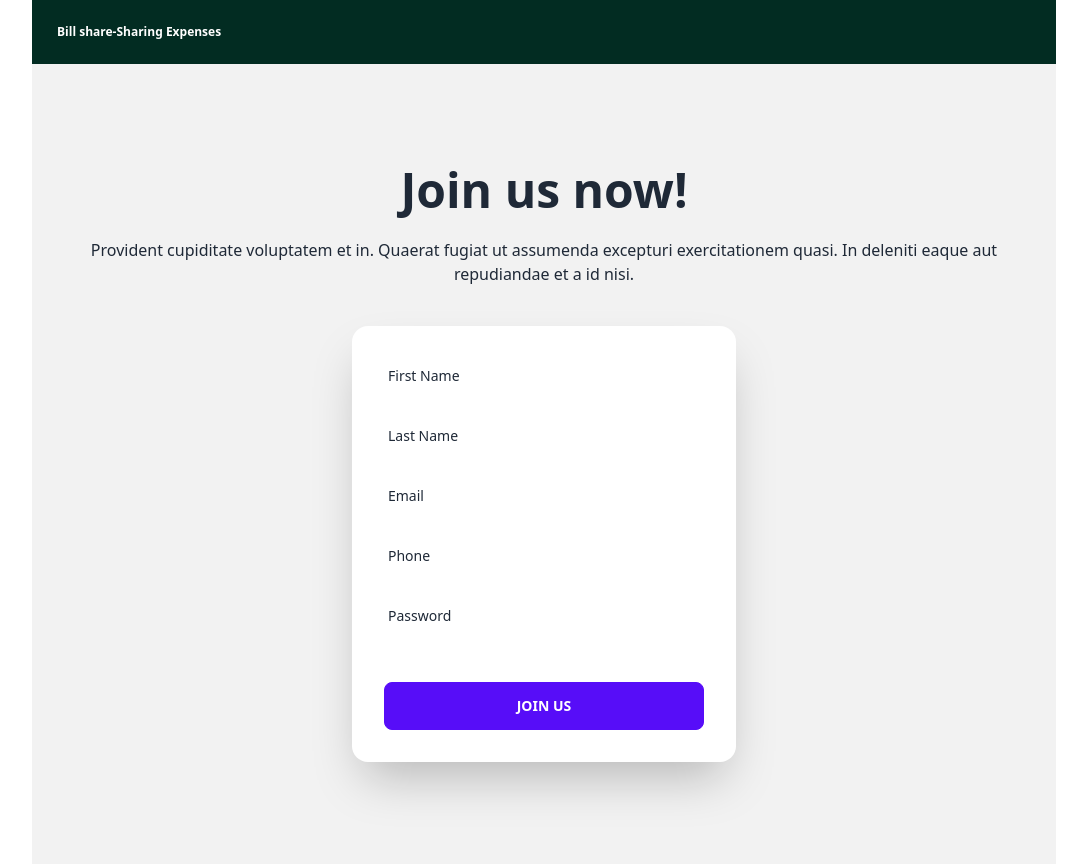
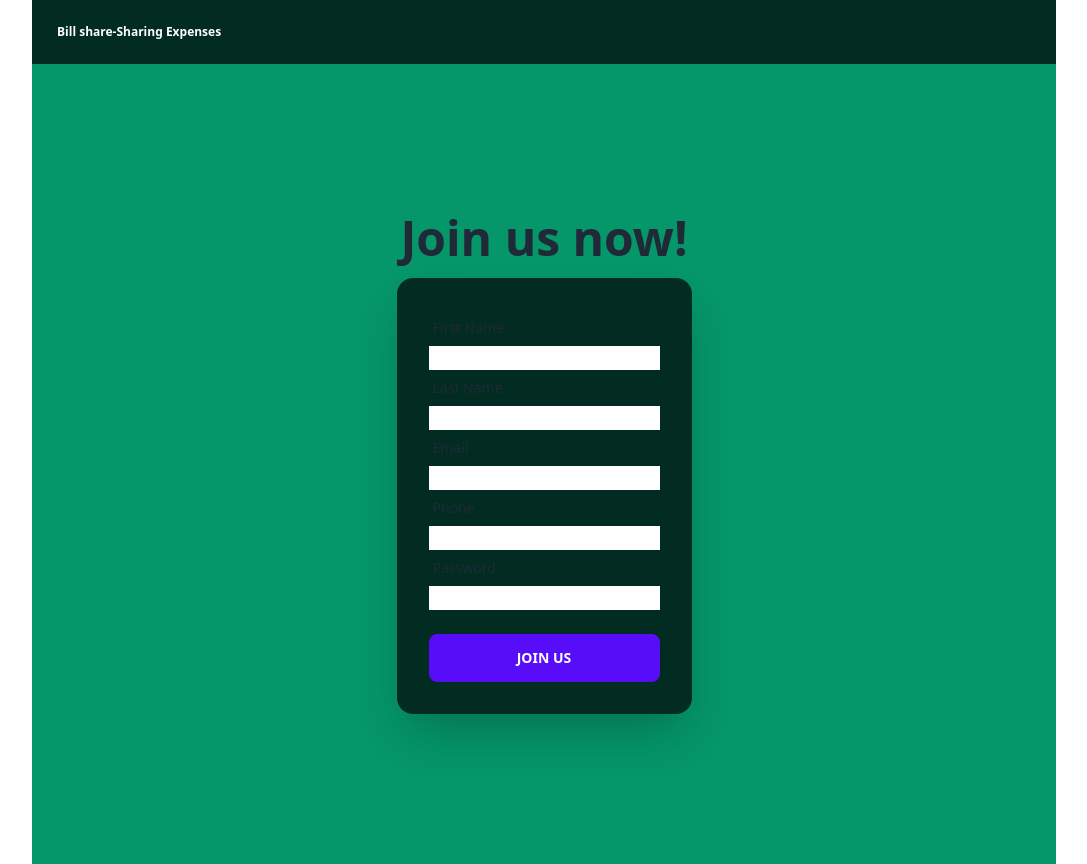
Before and after one commit to DaphnexxEli/Bill-Share-FE, a React (Vite) app in the folder frontend/: page /register in a window 1280 px wide. Shown: the whole page, without its empty margins (96-1183 px from the left). Built offline with nearby package versions, Linux system fonts and the light colour scheme.

Commit message:
register check

```diff
--- a/frontend/src/pages/Register.jsx
+++ b/frontend/src/pages/Register.jsx
@@ -20,8 +20,8 @@ export const Register = () => {
 
   const handleSubmit = async (e) => {
     e.preventDefault();
-    setIsOpen(true);
 
+    let is_success = false;
     try {
       const response = await api.register(
         first_name,
@@ -31,35 +31,38 @@ export const Register = () => {
         phone
       );
 
+      if(response["id"])
+      {
+        is_success = true;
+      }
       console.log("Signed in successfully:", response);
     } catch (error) {
       // Handle login error
+      is_success = false;
       console.error("Sign in failed:", error.message);
     }
+
+    setIsOpen(is_success);
 
     // Reset the form
     setEmail("");
     setPassword("");
+    setLast("");
     setName("");
     setPhone("");
   };
   return (
-    <div className="hero min-h-screen bg-base-200">
+    <div className="hero min-h-screen bg-Emerald">
       <div className="hero-content flex-col lg:flex-row-reverse">
         <div className="text-center lg:text-left">
           <h1 className="text-5xl font-bold">Join us now!</h1>
-          <p className="py-6">
-            Provident cupiditate voluptatem et in. Quaerat fugiat ut assumenda
-            excepturi exercitationem quasi. In deleniti eaque aut repudiandae et
-            a id nisi.
-          </p>
         </div>
-        <div className="card flex-shrink-0 w-full max-w-sm shadow-2xl bg-base-100">
+        <div className="card flex-shrink-0 w-full max-w-sm shadow-2xl bg-Emerald2">
           <div className="card-body">
             <form onSubmit={handleSubmit}>
               <div className="form-control">
                 <label className="label">
-                  <span className="label-text">First Name</span>
+                  <span className="label-text ">First Name</span>
                 </label>
                 <input
                   type="text"
```
